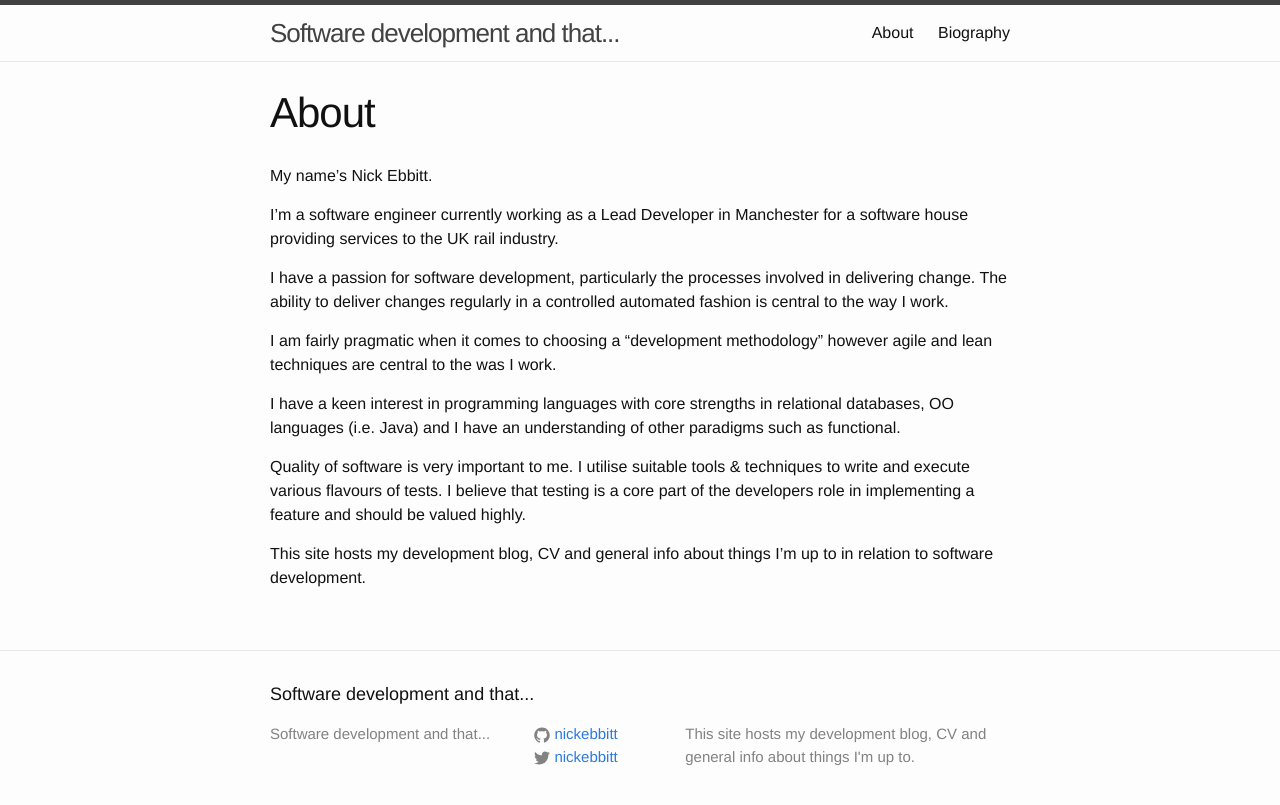
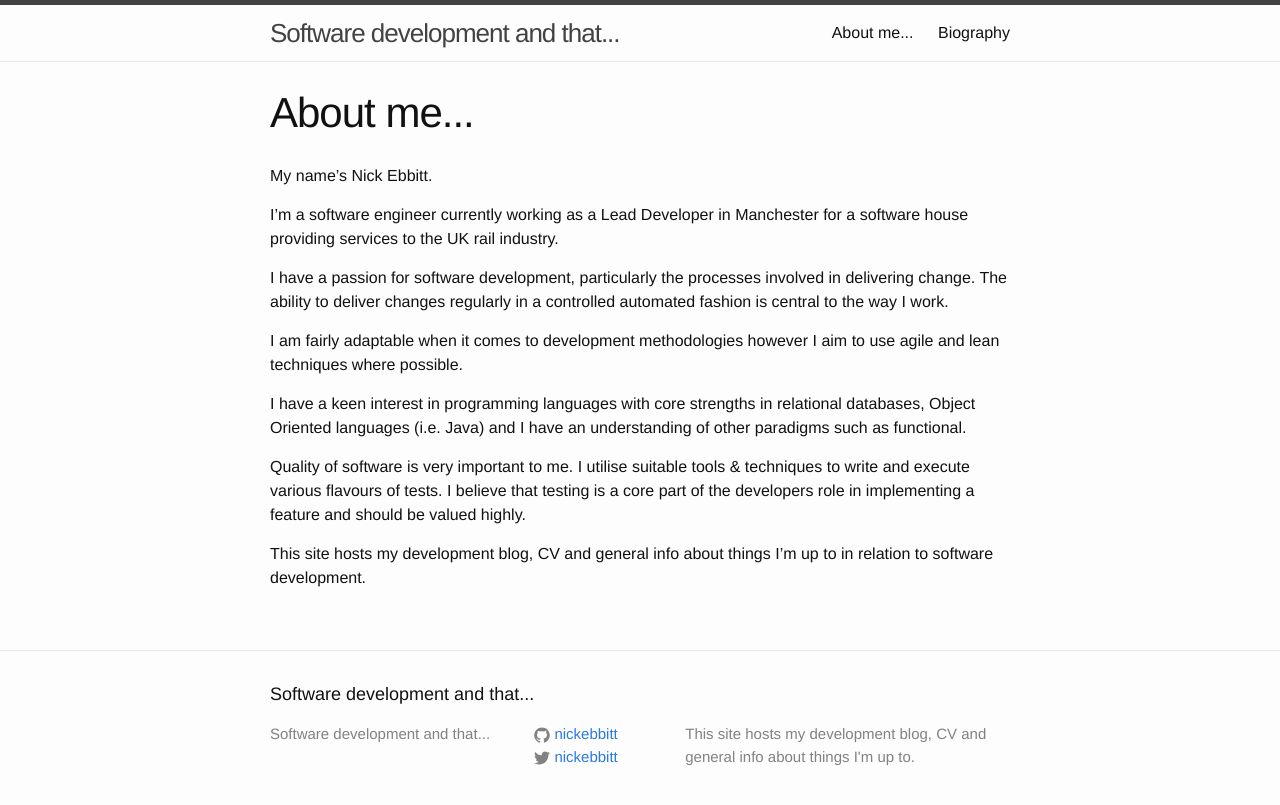
Before and after one commit to nickebbitt/nickebbitt.github.io, a Jekyll site: the page built from about.md, in a window 1280 px wide. Shown: the top 805 px of the page. Built offline with Jekyll 4.4.1, drawn with Linux system fonts in a browser that asks for light colours.

Commit message:
Fix wording of About page

```diff
--- a/about.md
+++ b/about.md
@@ -1,6 +1,6 @@
 ---
 layout: page
-title: About
+title: About me...
 permalink: /about/
 ---
 
@@ -10,9 +10,9 @@ I'm a software engineer currently working as a Lead Developer in Manchester for
 
 I have a passion for software development, particularly the processes involved in delivering change. The ability to deliver changes regularly in a controlled automated fashion is central to the way I work.
 
-I am fairly pragmatic when it comes to choosing a "development methodology" however agile and lean techniques are central to the was I work.
+I am fairly adaptable when it comes to development methodologies however I aim to use agile and lean techniques where possible.
 
-I have a keen interest in programming languages with core strengths in relational databases, OO languages (i.e. Java) and I have an understanding of other paradigms such as functional.
+I have a keen interest in programming languages with core strengths in relational databases, Object Oriented languages (i.e. Java) and I have an understanding of other paradigms such as functional.
 
 Quality of software is very important to me. I utilise suitable tools & techniques to write and execute various flavours of tests. I believe that testing is a core part of the developers role in implementing a feature and should be valued highly.
 
```
